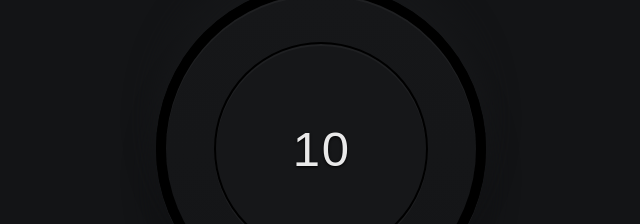
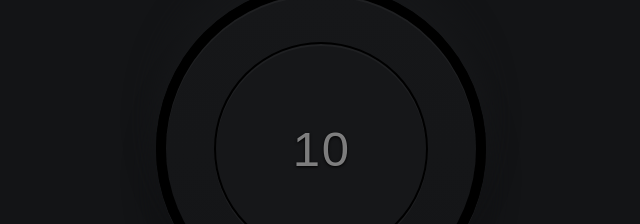
Before and after one commit to samoslag/20-20-20, a Vue app: page / in a window 1280 px wide. Shown: the part 196-420 px from the top of the page, without its empty margins (319-959 px from the left). Built offline with nearby package versions, Linux system fonts and the light colour scheme; a web font is replaced by a local one.

Commit message:
Fade out time when timer is paused

```diff
--- a/src/components/Time.vue
+++ b/src/components/Time.vue
@@ -1,5 +1,8 @@
 <template>
-  <div class="time">
+  <div
+    class="time"
+    :class="{'time--paused': paused}"
+  >
     <div
       v-if="time.minutes"
       class="time__value"
@@ -36,6 +39,7 @@ import { format } from '@/helpers/time'
 export interface Props {
   minutes?: number
   seconds?: number
+  paused: boolean
 }
 
 const props = defineProps<Props>()
@@ -83,6 +87,13 @@ const time = computed(() => {
     width: 29px;
     text-align: center;
     text-shadow: 0 1px 3px black;
+    transition: color, 0.125s;
+  }
+
+  &--paused {
+    .time__char {
+      color: rgba(whitesmoke, 0.5);
+    }
   }
 }
 </style>
--- a/src/views/Timer.vue
+++ b/src/views/Timer.vue
@@ -4,6 +4,7 @@
       <Time
         :minutes="time.minutes"
         :seconds="time.seconds"
+        :paused="!isCounting"
       />
     </Ring>
 
```
